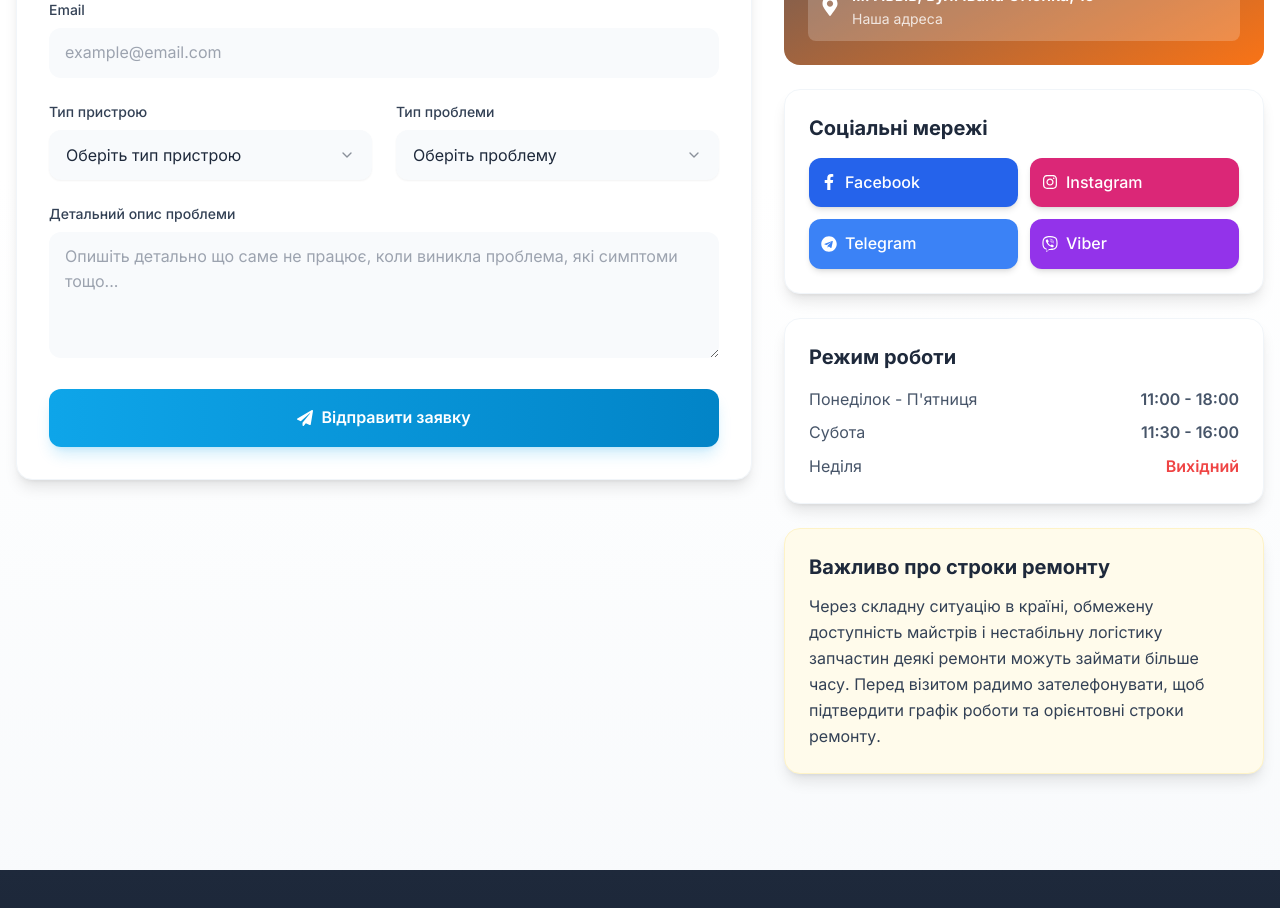
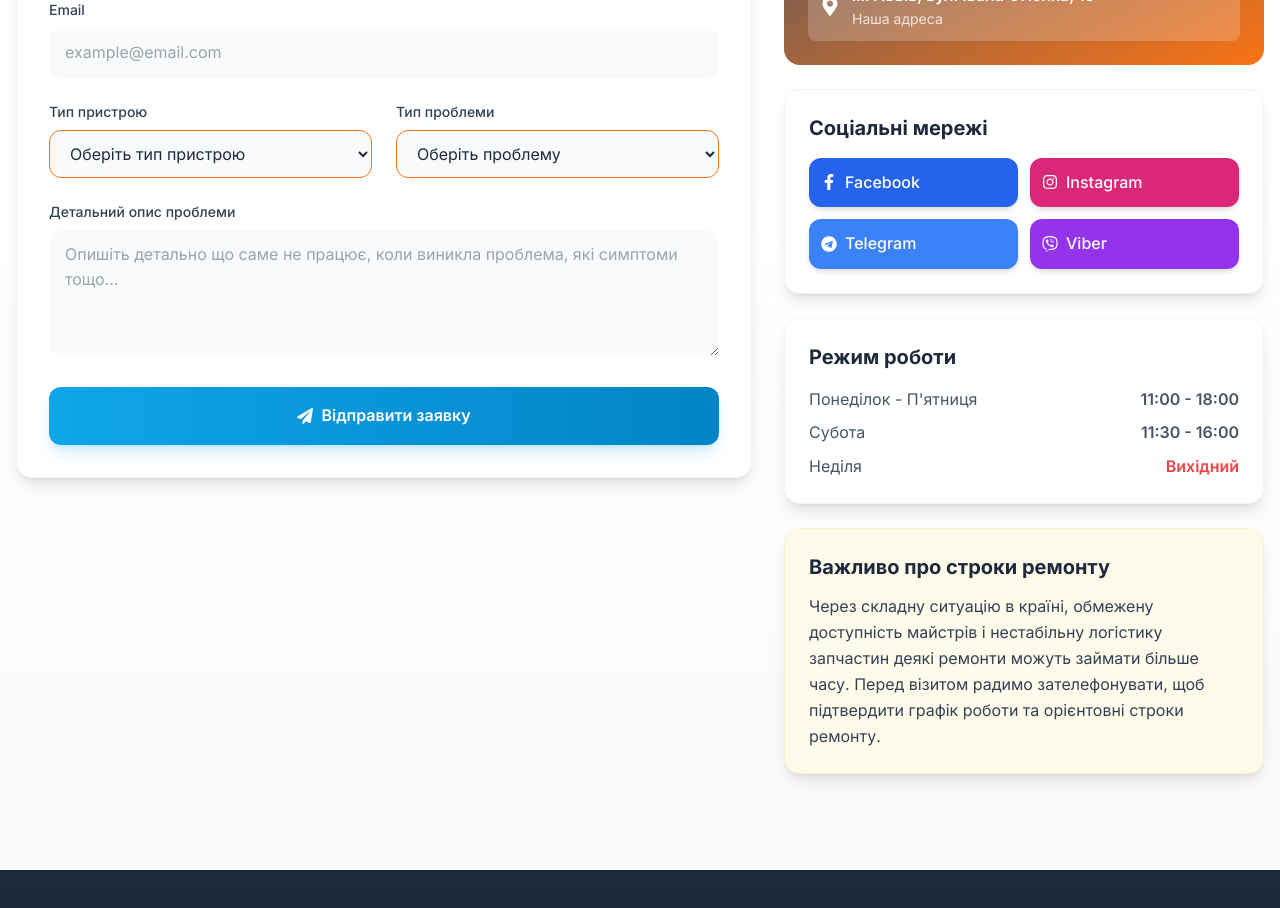
Before and after one commit to Areboot-andrew/Texnoplus, a React (Vite) app: page / in a window 1280 px wide. Shown: the part 7720-8628 px from the top of the page. Built offline with nearby package versions, Linux system fonts and the light colour scheme.

Commit message:
Revert to native select tags with orange borders

```diff
--- a/src/components/Contact.tsx
+++ b/src/components/Contact.tsx
@@ -1,13 +1,6 @@
 import React, { useState } from 'react';
 import axios from 'axios';
 import { FaPhone, FaEnvelope, FaMapMarkerAlt, FaTelegram, FaViber, FaFacebookF, FaInstagram, FaPaperPlane, FaUser, FaCheckCircle } from 'react-icons/fa';
-import {
-  Select,
-  SelectContent,
-  SelectItem,
-  SelectTrigger,
-  SelectValue,
-} from "@/components/ui/select";
 import ParallaxSection from './ParallaxSection';
 import Reveal from './Reveal';
 
@@ -44,10 +37,6 @@ const Contact: React.FC<ContactProps> = ({ company }) => {
 
   const handleInputChange = (e: React.ChangeEvent<HTMLInputElement | HTMLSelectElement | HTMLTextAreaElement>) => {
     const { name, value } = e.target;
-    handleSelectChange(name, value);
-  };
-
-  const handleSelectChange = (name: string, value: string) => {
     setFormData(prev => {
       if (name === 'device') {
         const availableProblems = getProblemsForDevice(value);
@@ -403,36 +392,37 @@ const Contact: React.FC<ContactProps> = ({ company }) => {
                       <label htmlFor="device" className="block text-sm font-medium text-neutral-700 mb-2">
                         Тип пристрою
                       </label>
-                      <Select value={formData.device} onValueChange={(val) => handleSelectChange('device', val)}>
-                        <SelectTrigger className="w-full px-4 py-6 bg-neutral-50 border-transparent focus:bg-white focus:border-accent-500 focus:ring-4 focus:ring-accent-500/15 rounded-xl transition-all duration-300 text-base">
-                          <SelectValue placeholder="Оберіть тип пристрою" />
-                        </SelectTrigger>
-                        <SelectContent className="bg-white rounded-xl border border-neutral-100 shadow-xl">
-                          {deviceTypes.map((device) => (
-                            <SelectItem key={device} value={device} className="rounded-lg cursor-pointer hover:bg-neutral-50 focus:bg-primary-50 focus:text-primary-700 transition-colors py-2.5">
-                              {device}
-                            </SelectItem>
-                          ))}
-                        </SelectContent>
-                      </Select>
+                      <select
+                          id="device"
+                          name="device"
+                          value={formData.device}
+                          onChange={handleInputChange}
+                          className="w-full px-4 py-3 bg-neutral-50 border border-accent-500 focus:bg-white focus:border-accent-500 focus:ring-4 focus:ring-accent-500/15 rounded-xl transition-all duration-300"
+                      >
+                        <option value="">Оберіть тип пристрою</option>
+                        {deviceTypes.map((device) => (
+                          <option key={device} value={device}>{device}</option>
+                        ))}
+                      </select>
                     </div>
 
                     <div>
                       <label htmlFor="problem" className="block text-sm font-medium text-neutral-700 mb-2">
                         Тип проблеми
                       </label>
-                      <Select value={formData.problem} onValueChange={(val) => handleSelectChange('problem', val)}>
-                        <SelectTrigger className="w-full px-4 py-6 bg-neutral-50 border-transparent focus:bg-white focus:border-accent-500 focus:ring-4 focus:ring-accent-500/15 rounded-xl transition-all duration-300 text-base">
-                          <SelectValue placeholder="Оберіть проблему" />
-                        </SelectTrigger>
-                        <SelectContent className="bg-white rounded-xl border border-neutral-100 shadow-xl">
-                          {availableProblems.map((problem) => (
-                            <SelectItem key={problem} value={problem} className="rounded-lg cursor-pointer hover:bg-neutral-50 focus:bg-primary-50 focus:text-primary-700 transition-colors py-2.5">
-                              {problem}
-                            </SelectItem>
-                          ))}
-                        </SelectContent>
-                      </Select>
+                      <select
+                        id="problem"
+                        name="problem"
+                        autoComplete="off"
+                        value={formData.problem}
+                        onChange={handleInputChange}
+                        className="w-full px-4 py-3 bg-neutral-50 border border-accent-500 focus:bg-white focus:border-accent-500 focus:ring-4 focus:ring-accent-500/15 rounded-xl transition-all duration-300"
+                      >
+                        <option value="">Оберіть проблему</option>
+                        {availableProblems.map((problem) => (
+                          <option key={problem} value={problem}>{problem}</option>
+                        ))}
+                      </select>
                     </div>
                   </div>
 
```
